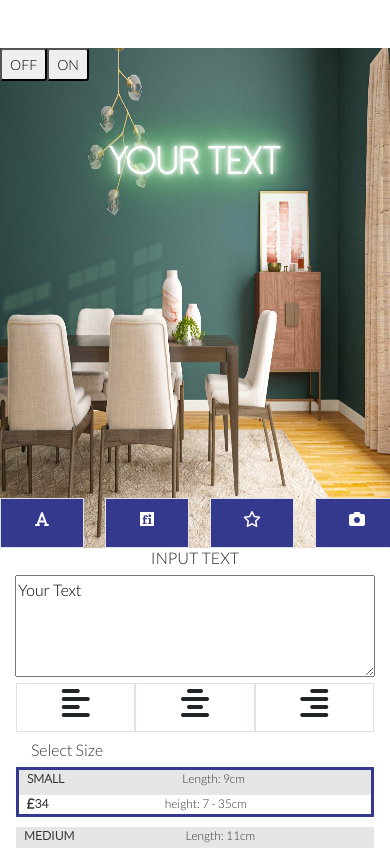
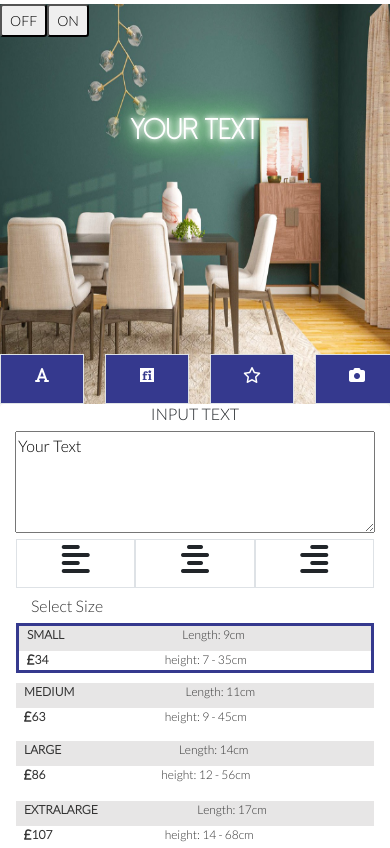
Before and after one commit to cetRide/neo-custom, a website: page index.html in a window 390 px wide. Shown: the top 848 px of the page. Drawn offline with nearby package versions, Linux system fonts and the light colour scheme; a web font is replaced by a local one.

Commit message:
reduce text area size

```diff
--- a/index.html
+++ b/index.html
@@ -11,7 +11,7 @@
 </head>
 <body>
 <div class="container">
-    <div class="row mt-5">
+    <div class="row mt-1">
         <div class="col-md-7 display-container customText" style="background-image: url(/images/b6.jpeg)">
             <div class="row">
                 <button class="btn-sm" onclick="toggleTextShadow('off')">OFF</button>
--- a/public/style.css
+++ b/public/style.css
@@ -510,12 +510,12 @@ body {
         -ms-transition: all 0.5s ease;
         -o-transition: all 0.5s ease;
         transition: all 0.5s ease;
-        height: 500px;
+        height: 400px;
     }
 
     .mytext {
-        font-size: 40px;
-        margin-top: 50px
+        font-size: 30px;
+        margin-top: 70px
     }
 
     .myFont {
```
